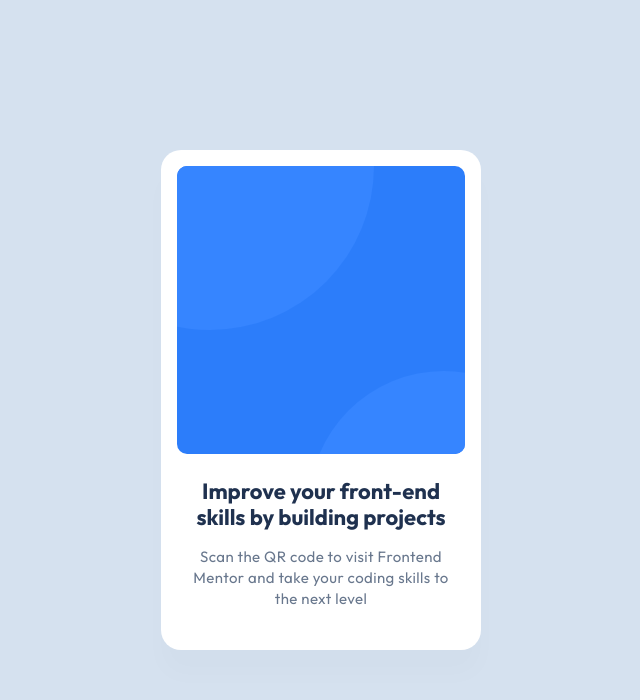
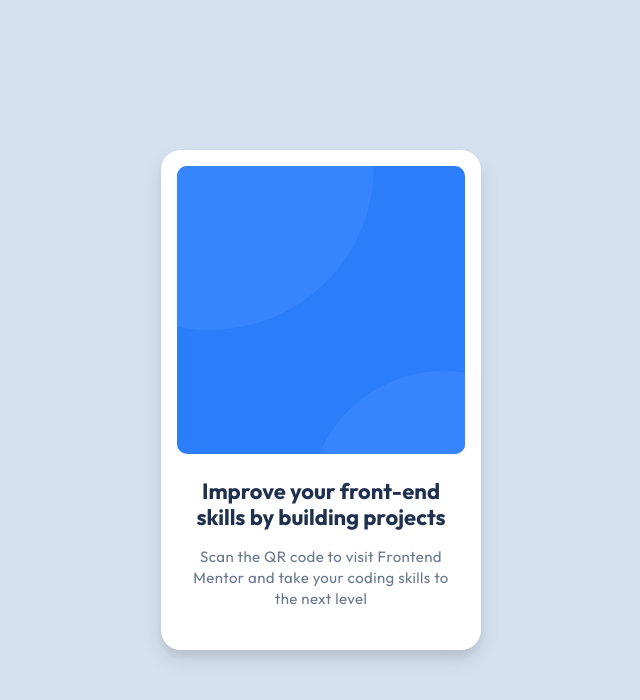
Before and after one commit to Rahimboy-252/FrontendMentor-1-Project, a plain HTML site: page index.html in a window 1280 px wide. Shown: the whole page, without its empty margins (319-959 px from the left). Drawn offline with Linux system fonts and the light colour scheme.

Commit message:
anotherfixed

```diff
--- a/style.css
+++ b/style.css
@@ -23,7 +23,7 @@ body {
     width: 320px;
     height: 500px;
     border-radius: 20px;
-    box-shadow: 0 25px 25px #00000004;
+    box-shadow: 0 10px 20px rgba(0, 0, 0, 0.1), 0 6px 6px rgba(0, 0, 0, 0.05);
 }
 
 .qr-container {
```
